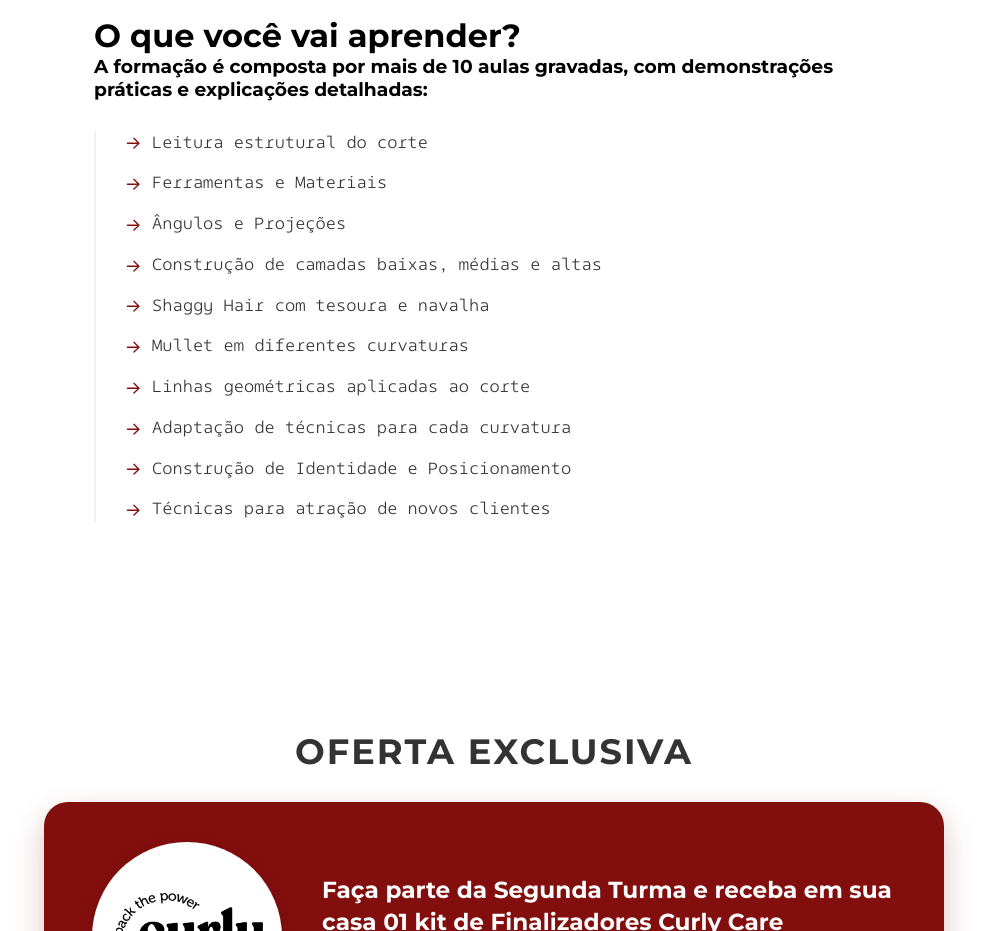
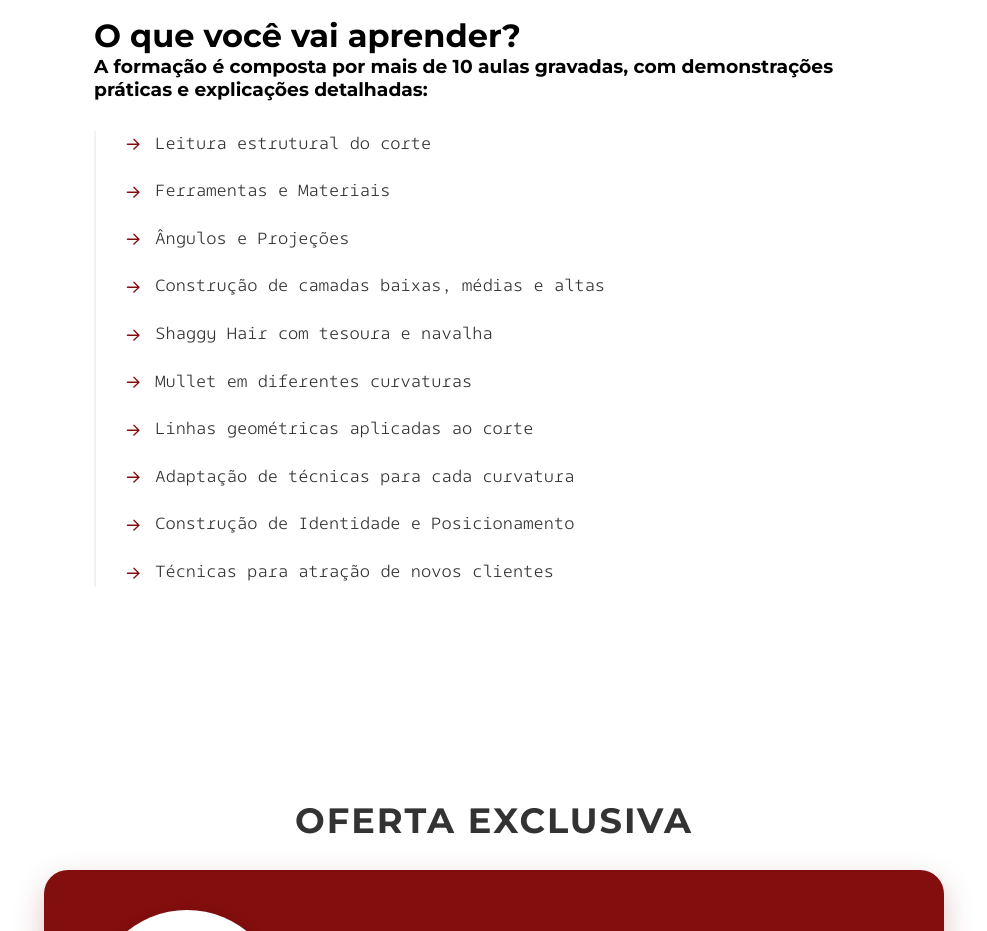
Before and after one commit to 3ielzinh/grifty, a React (Vite) app: page / in a window 1280 px wide. Shown: the part 5400-6331 px from the top of the page, without its empty margins (146-1133 px from the left). Built offline with nearby package versions, Linux system fonts and the light colour scheme.

Commit message:
Fix: Ajuste no espaçamento dos itens

```diff
--- a/src/components/p4/P4.css
+++ b/src/components/p4/P4.css
@@ -57,12 +57,12 @@
 }
 
 .p4 .seguir p {
-  margin: 15px 0;
+  margin: 20px 0;
   font-size: 1.15rem;
   display: flex;
   align-items: center;
-  gap: 0.6rem;
-  line-height: 1.4;
+  gap: 0.8rem;
+  line-height: 1.5;
   color: #333;
 }
 
```
